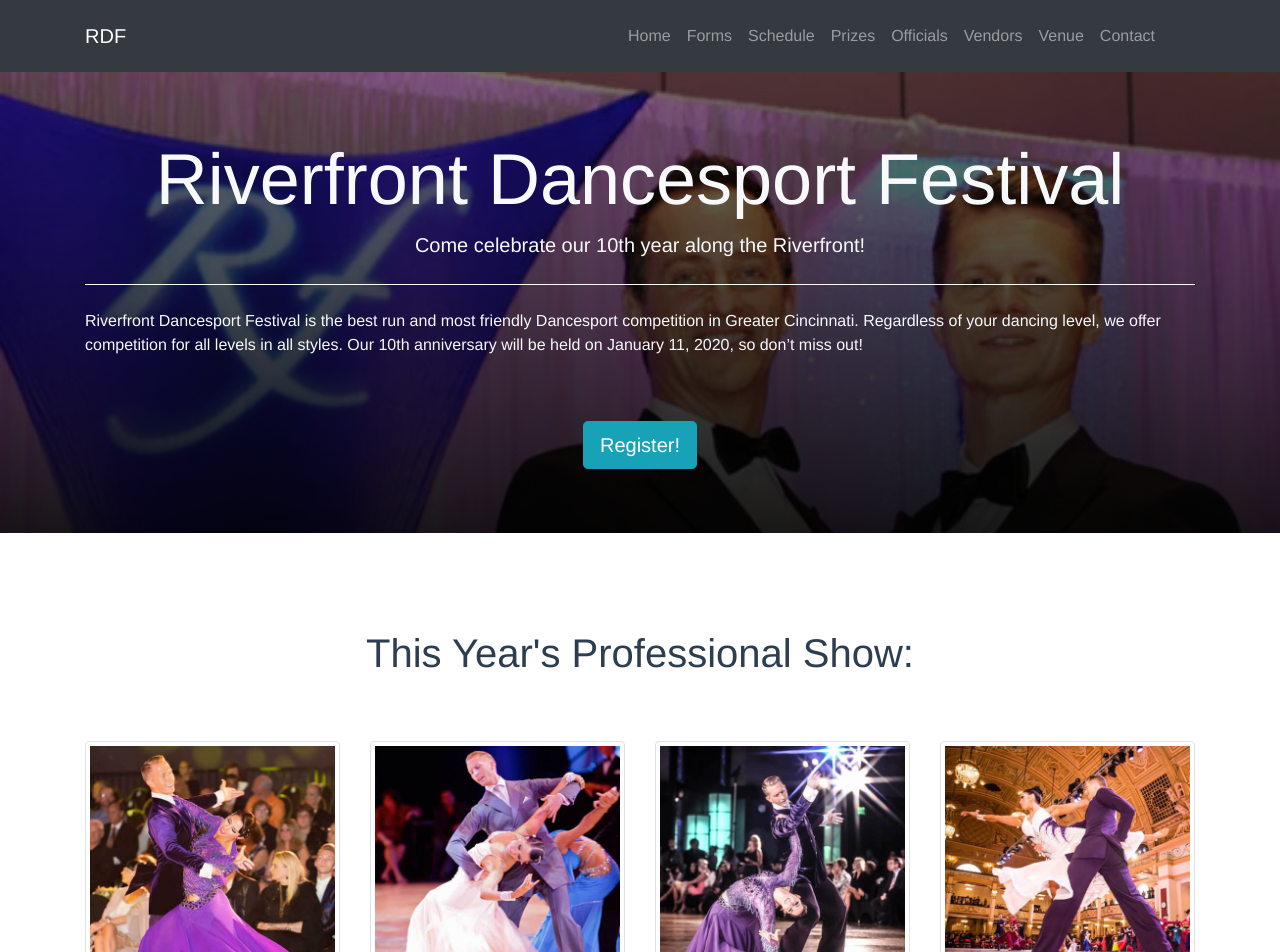
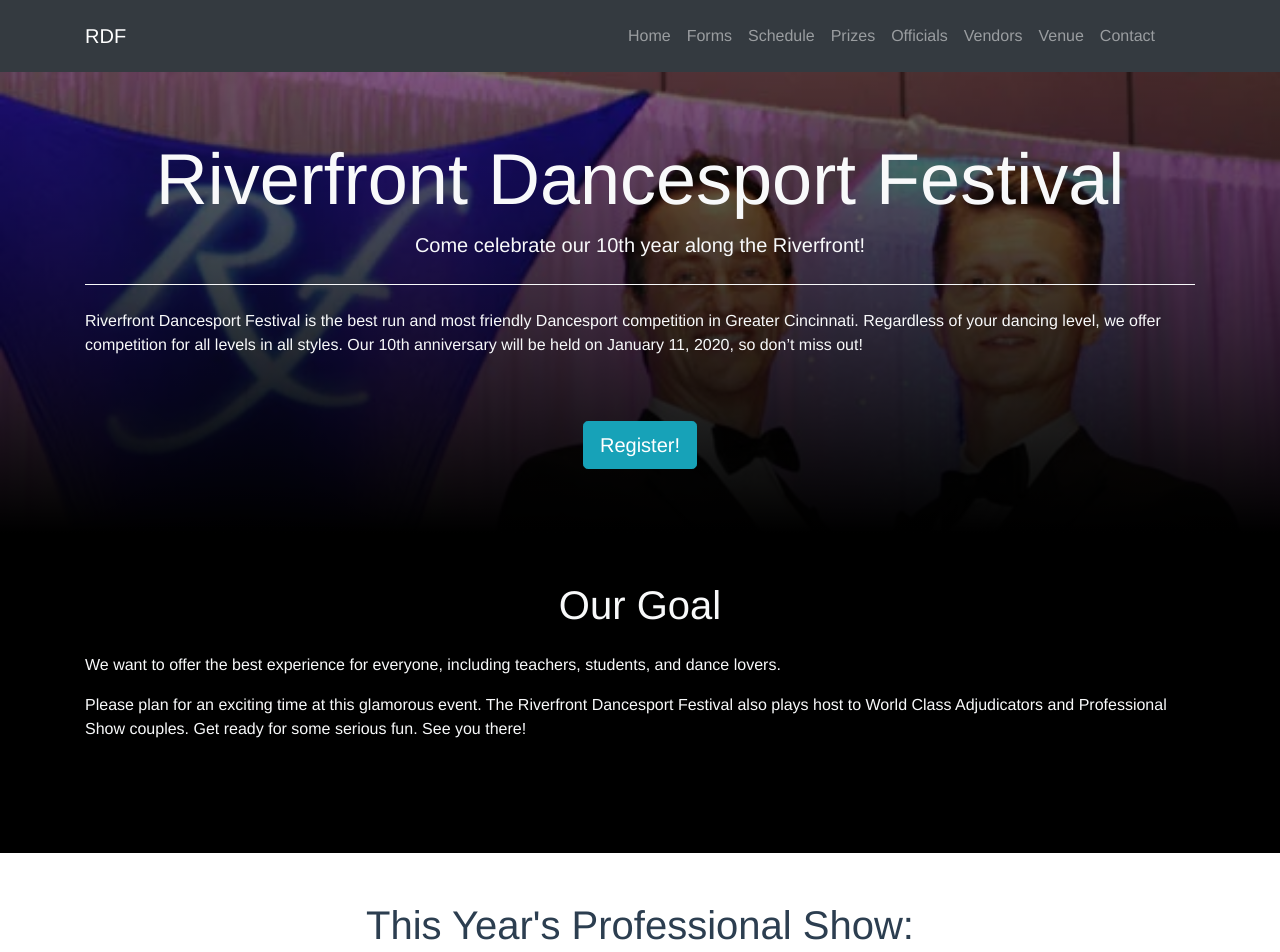
Before and after one commit to shadowlion/riverfront, a Nuxt app: page / in a window 1280 px wide. Shown: the top 952 px of the page. Built offline with nearby package versions, Linux system fonts and the light colour scheme; some icons are missing.

Commit message:
add section for Mission Statement

```diff
--- a/components/Jumbotron.vue
+++ b/components/Jumbotron.vue
@@ -1,5 +1,5 @@
 <template lang="pug">
-  .jumbotron.jumbotron-fluid.bg-pic.text-center.mb-5.text-light.bg-variant-transparent
+  .jumbotron.jumbotron-fluid.bg-pic.text-center.mb-0.text-light.bg-variant-transparent
     b-container
       h1.display-3.d-none.d-md-block Riverfront Dancesport Festival
       h1.display-4.d-block.d-md-none Riverfront Dancesport Festival
@@ -11,7 +11,7 @@
 
 <style scoped>
 .bg-pic {
-  background: linear-gradient(rgba(0, 0, 0, 0.5), rgba(0, 0, 0, 0.9)),
+  background: linear-gradient(rgba(0, 0, 0, 0.5), rgba(0, 0, 0, 1)),
     url("~assets/hero.webp");
   background-repeat: no-repeat;
   background-size: cover;
--- /dev/null
+++ b/components/SectionGoal.vue
@@ -0,0 +1,13 @@
+<template lang="pug">
+  section.pb-5.bg__black
+    b-container.py-5.text-light
+      h1.text-center.pb-3 Our Goal
+      p We want to offer the best experience for everyone, including teachers, students, and dance lovers.
+      p Please plan for an exciting time at this glamorous event. The Riverfront Dancesport Festival also plays host to World Class Adjudicators and Professional Show couples. Get ready for some serious fun. See you there!
+</template>
+
+<style scoped>
+.bg__black {
+  background-color: black;
+}
+</style>
--- a/pages/index.vue
+++ b/pages/index.vue
@@ -1,16 +1,19 @@
 <template lang="pug">
   main
     jumbotron
+    section-goal
     showcase-content
 </template>
 
 <script>
 import Jumbotron from "@/components/Jumbotron";
+import SectionGoal from "@/components/SectionGoal";
 import ShowcaseContent from "@/components/ShowcaseContent";
 
 export default {
   components: {
     Jumbotron,
+    SectionGoal,
     ShowcaseContent
   }
 };
```
